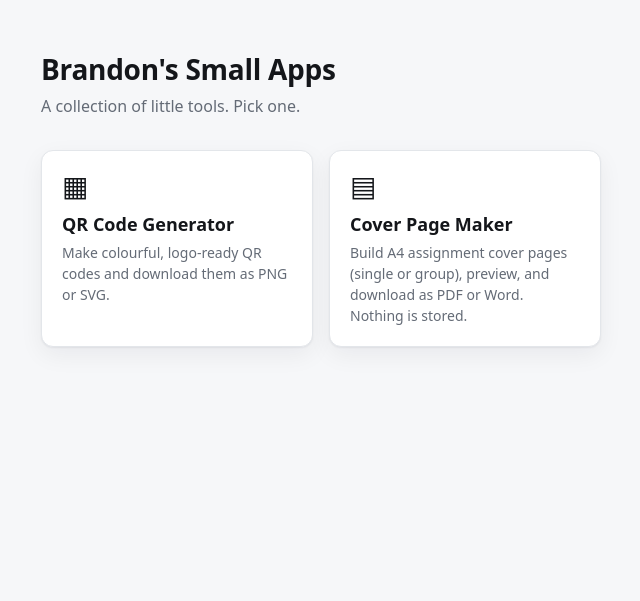
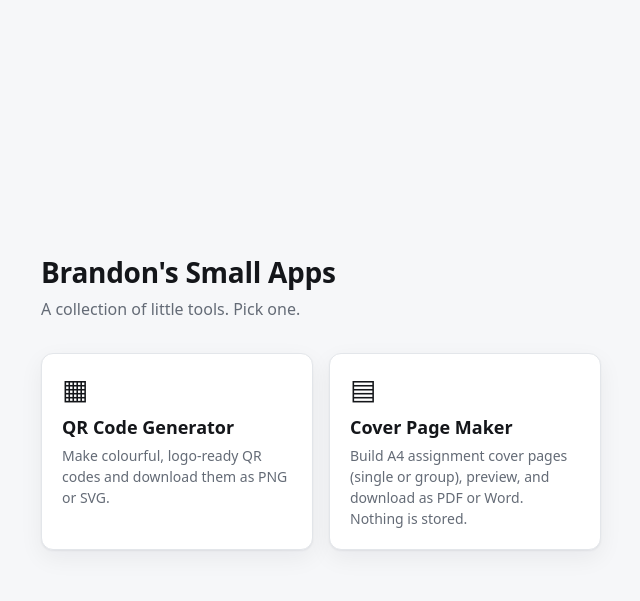
Before and after one commit to rogue0015/tools, a plain HTML site: page index.html in a window 1280 px wide. Shown: the whole page, without its empty margins (175-815 px from the left). Drawn offline with Linux system fonts and the light colour scheme.

Commit message:
Centre homepage vertically

```diff
--- a/index.html
+++ b/index.html
@@ -22,8 +22,10 @@
   body {
     margin:0; background:var(--bg); color:var(--ink);
     font:16px/1.5 system-ui, -apple-system, "Segoe UI", Roboto, sans-serif;
+    min-height:100vh; min-height:100dvh;
+    display:flex; flex-direction:column; justify-content:center;
   }
-  main { max-width:880px; margin:0 auto; padding:48px 16px; }
+  main { width:100%; max-width:880px; margin:0 auto; padding:48px 16px; }
   h1 { margin:0 0 4px; font-size:28px; letter-spacing:-.01em; }
   .sub { margin:0 0 32px; color:var(--muted); }
   .grid { display:grid; gap:16px; grid-template-columns:repeat(auto-fill, minmax(240px, 1fr)); }
```
